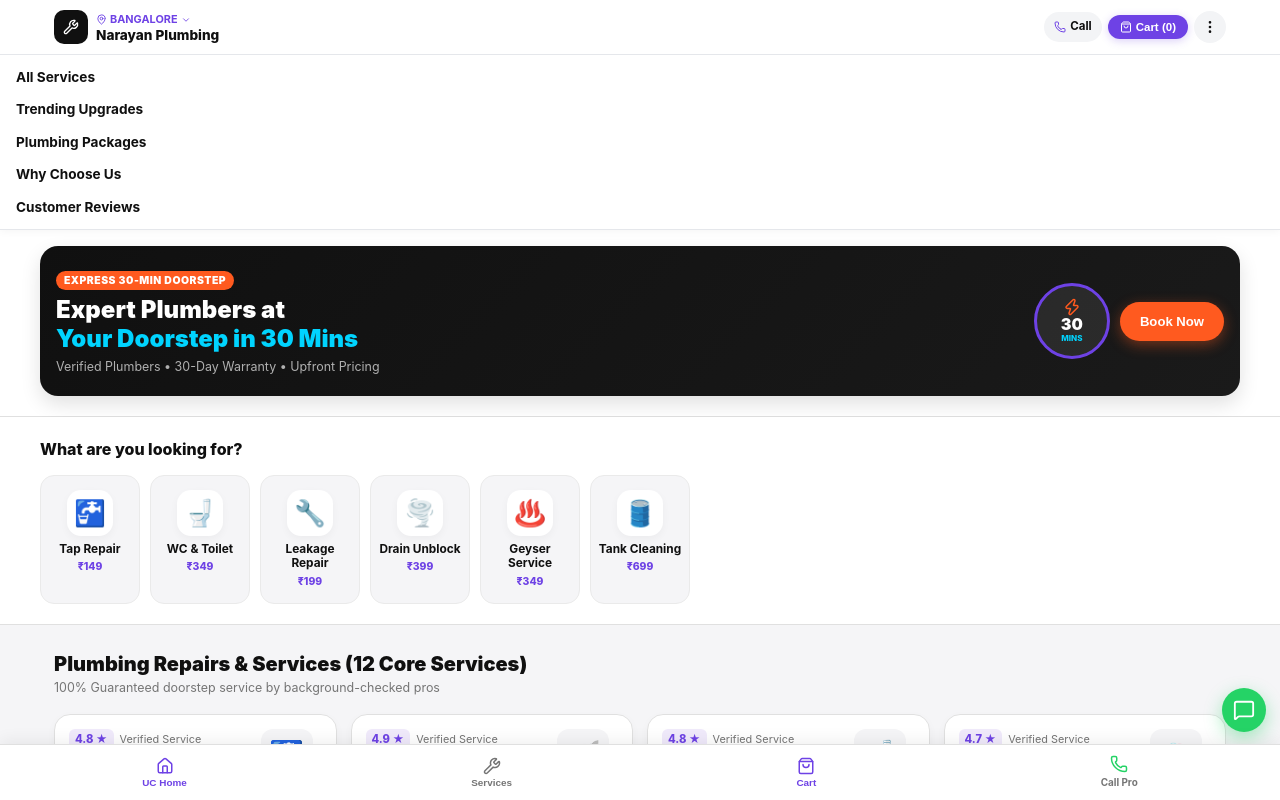
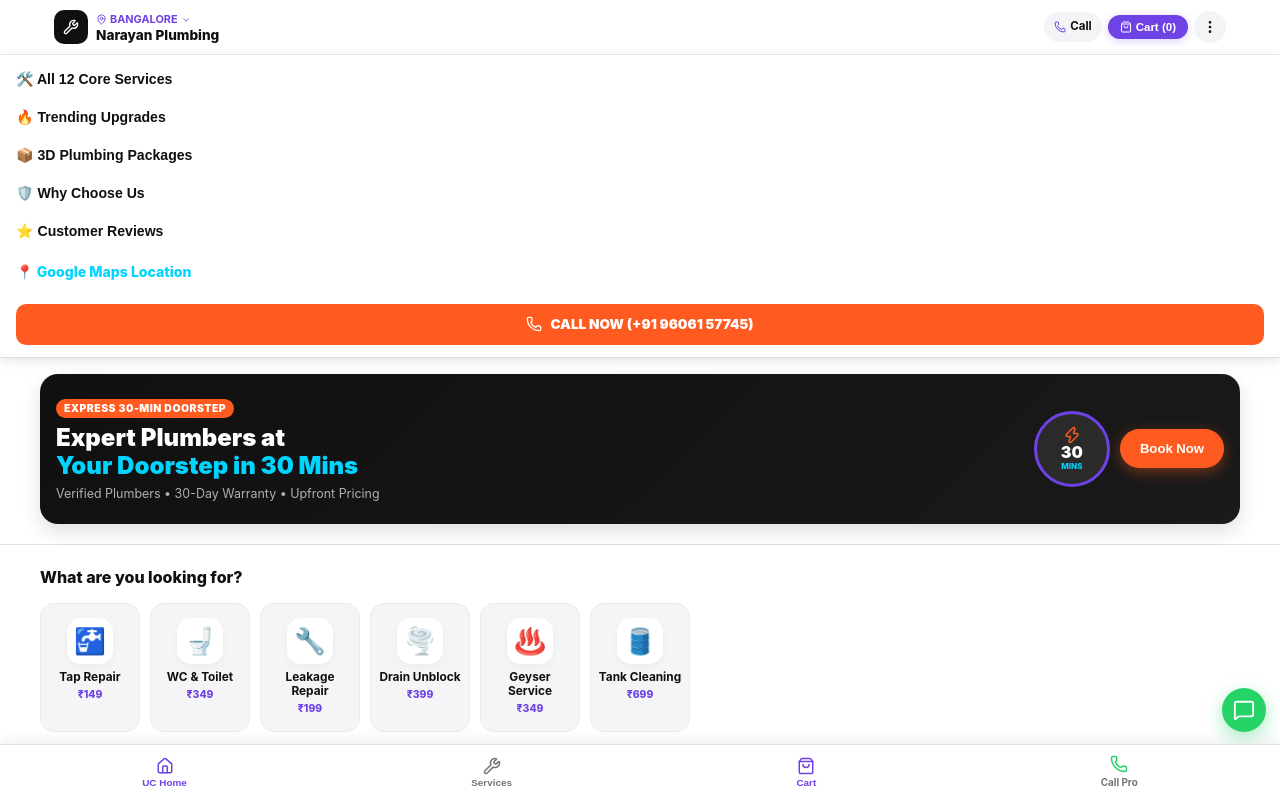
Before and after one commit to vj-mazu/narayan_plumbing, a React (Vite) app: page / in a window 1280 px wide. Both pictures are taken after a click on the button 1210 px from the left and 27 px from the top of the page. Shown: the top 800 px of the page. Built offline with nearby package versions, Linux system fonts and the light colour scheme; the HTML template or start-up script is replaced by a standard one; a web font is replaced by a local one.

Commit message:
Fix three dots menu click handlers, add Call Now button, Google Maps link, and automatic review sliding animation

```diff
--- a/src/App.tsx
+++ b/src/App.tsx
@@ -1,4 +1,4 @@
-import React, { useState, useEffect } from 'react';
+import React, { useState, useEffect, useRef } from 'react';
 import { motion, AnimatePresence } from 'framer-motion';
 import {
   Phone, Calendar, ShieldCheck, Clock, Award, Star, CheckCircle, Wrench,
@@ -126,6 +126,8 @@
   const [openFaq, setOpenFaq] = useState<number | null>(null);
   const [cartCount, setCartCount] = useState(0);
 
+  const reviewsContainerRef = useRef<HTMLDivElement>(null);
+
   // Booking Form State
   const [formData, setFormData] = useState({
     name: '',
@@ -141,6 +143,29 @@
       setLoading(false);
     }, 1800);
     return () => clearTimeout(timer);
+  }, []);
+
+  // Automatic Smooth Horizontal Scrolling for Customer Reviews
+  useEffect(() => {
+    const container = reviewsContainerRef.current;
+    if (!container) return;
+
+    let scrollAmount = 0;
+    const step = 280;
+
+    const interval = setInterval(() => {
+      if (container.scrollLeft + container.clientWidth >= container.scrollWidth - 10) {
+        scrollAmount = 0;
+      } else {
+        scrollAmount += step;
+      }
+      container.scrollTo({
+        left: scrollAmount,
+        behavior: 'smooth'
+      });
+    }, 3000);
+
+    return () => clearInterval(interval);
   }, []);
 
   const triggerConfetti = () => {
@@ -339,14 +364,84 @@
               initial={{ height: 0, opacity: 0 }}
               animate={{ height: 'auto', opacity: 1 }}
               exit={{ height: 0, opacity: 0 }}
-              style={{ overflow: 'hidden', backgroundColor: '#FFFFFF', borderTop: '1px solid #E5E7EB', padding: '12px 16px' }}
+              style={{ overflow: 'hidden', backgroundColor: '#FFFFFF', borderTop: '1px solid #E5E7EB', padding: '12px 16px', boxShadow: '0 4px 12px rgba(0,0,0,0.08)' }}
             >
-              <div style={{ display: 'flex', flexDirection: 'column', gap: 12 }}>
-                <a href="#services" onClick={() => setThreeDotsMenuOpen(false)} style={{ color: '#101010', textDecoration: 'none', fontWeight: 700, fontSize: '0.85rem' }}>All Services</a>
-                <a href="#trending" onClick={() => setThreeDotsMenuOpen(false)} style={{ color: '#101010', textDecoration: 'none', fontWeight: 700, fontSize: '0.85rem' }}>Trending Upgrades</a>
-                <a href="#packages" onClick={() => setThreeDotsMenuOpen(false)} style={{ color: '#101010', textDecoration: 'none', fontWeight: 700, fontSize: '0.85rem' }}>Plumbing Packages</a>
-                <a href="#why-us" onClick={() => setThreeDotsMenuOpen(false)} style={{ color: '#101010', textDecoration: 'none', fontWeight: 700, fontSize: '0.85rem' }}>Why Choose Us</a>
-                <a href="#reviews" onClick={() => setThreeDotsMenuOpen(false)} style={{ color: '#101010', textDecoration: 'none', fontWeight: 700, fontSize: '0.85rem' }}>Customer Reviews</a>
+              <div style={{ display: 'flex', flexDirection: 'column', gap: 14 }}>
+                <button
+                  onClick={() => {
+                    setThreeDotsMenuOpen(false);
+                    document.getElementById('services')?.scrollIntoView({ behavior: 'smooth' });
+                  }}
+                  style={{ background: 'none', border: 'none', textAlign: 'left', color: '#101010', fontWeight: 800, fontSize: '0.88rem', cursor: 'pointer', padding: '4px 0' }}
+                >
+                  🛠️ All 12 Core Services
+                </button>
+                <button
+                  onClick={() => {
+                    setThreeDotsMenuOpen(false);
+                    document.getElementById('trending')?.scrollIntoView({ behavior: 'smooth' });
+                  }}
+                  style={{ background: 'none', border: 'none', textAlign: 'left', color: '#101010', fontWeight: 800, fontSize: '0.88rem', cursor: 'pointer', padding: '4px 0' }}
+                >
+                  🔥 Trending Upgrades
+                </button>
+                <button
+                  onClick={() => {
+                    setThreeDotsMenuOpen(false);
+                    document.getElementById('packages')?.scrollIntoView({ behavior: 'smooth' });
+                  }}
+                  style={{ background: 'none', border: 'none', textAlign: 'left', color: '#101010', fontWeight: 800, fontSize: '0.88rem', cursor: 'pointer', padding: '4px 0' }}
+                >
+                  📦 3D Plumbing Packages
+                </button>
+                <button
+                  onClick={() => {
+                    setThreeDotsMenuOpen(false);
+                    document.getElementById('why-us')?.scrollIntoView({ behavior: 'smooth' });
+                  }}
+                  style={{ background: 'none', border: 'none', textAlign: 'left', color: '#101010', fontWeight: 800, fontSize: '0.88rem', cursor: 'pointer', padding: '4px 0' }}
+                >
+                  🛡️ Why Choose Us
+                </button>
+                <button
+                  onClick={() => {
+                    setThreeDotsMenuOpen(false);
+                    document.getElementById('reviews')?.scrollIntoView({ behavior: 'smooth' });
+                  }}
+                  style={{ background: 'none', border: 'none', textAlign: 'left', color: '#101010', fontWeight: 800, fontSize: '0.88rem', cursor: 'pointer', padding: '4px 0' }}
+                >
+                  ⭐ Customer Reviews
+                </button>
+                <a
+                  href="https://maps.app.goo.gl/HRGVvm5RDNo7Vs448"
+                  target="_blank"
+                  rel="noopener noreferrer"
+                  onClick={() => setThreeDotsMenuOpen(false)}
+                  style={{ color: '#00D4FF', textDecoration: 'none', fontWeight: 800, fontSize: '0.88rem', padding: '4px 0', display: 'flex', alignItems: 'center', gap: 6 }}
+                >
+                  📍 Google Maps Location
+                </a>
+                <a
+                  href={`tel:${PHONE_NUMBER}`}
+                  style={{
+                    backgroundColor: '#FF5A1F',
+                    color: '#FFFFFF',
+                    textDecoration: 'none',
+                    textAlign: 'center',
+                    padding: '10px 0',
+                    borderRadius: 10,
+                    fontWeight: 900,
+                    fontSize: '0.85rem',
+                    display: 'flex',
+                    alignItems: 'center',
+                    justifyContent: 'center',
+                    gap: 8,
+                    marginTop: 4
+                  }}
+                >
+                  <Phone size={16} />
+                  <span>CALL NOW ({PHONE_DISPLAY})</span>
+                </a>
               </div>
             </motion.div>
           )}
@@ -755,6 +850,7 @@
 
         {/* Smooth Horizontal Carousel Container */}
         <div
+          ref={reviewsContainerRef}
           className="no-scrollbar"
           style={{
             display: 'flex',
```
